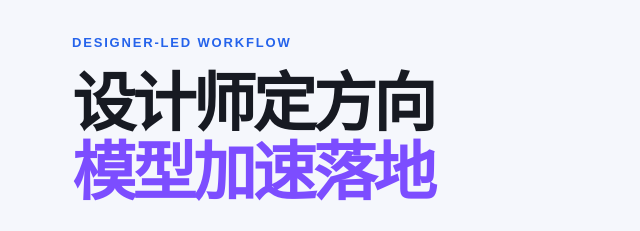
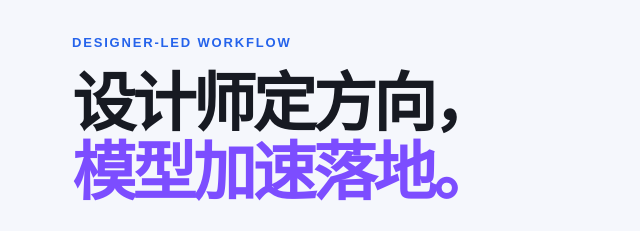
Before and after one commit to jevonhou/kimi-partner, a website: page assets/launch/source/launch-cover-16x9.html in a window 1280 px wide. Shown: the part 187-418 px from the top of the page, 0-640 px from the left. Drawn offline with Linux system fonts and the light colour scheme.

Commit message:
fix launch cover headline punctuation

```diff
--- a/assets/launch/source/launch-cover-16x9.html
+++ b/assets/launch/source/launch-cover-16x9.html
@@ -61,7 +61,7 @@
       letter-spacing: -0.06em;
       line-height: 1.08;
     }
-    h1 em { color: #7C4DFF; font-style: normal; }
+    h1 em { display: block; color: #7C4DFF; font-style: normal; }
     .support {
       max-width: 520px;
       margin: 26px 0 0;
@@ -107,7 +107,7 @@
     <header class="brand"><img src="../../logo/kimi-partner-logo.png" alt=""><span>KIMI PARTNER</span></header>
     <section class="message">
       <p class="eyebrow">DESIGNER-LED WORKFLOW</p>
-      <h1>设计师定方向<br><em>模型加速落地</em></h1>
+      <h1>设计师定方向，<em>模型加速落地。</em></h1>
       <p class="support">让 Kimi 发挥前端表现力，让 Codex 守住工程质量。</p>
     </section>
     <section class="roles">
```
Also changed, not shown: assets/launch/source/launch-cover-4x5.html (+2 -2 lines), tests/launch-assets.test.mjs (+2 -2 lines), assets/launch/kimi-partner-launch-cover-16x9.png, assets/launch/kimi-partner-launch-cover-4x5.png.
